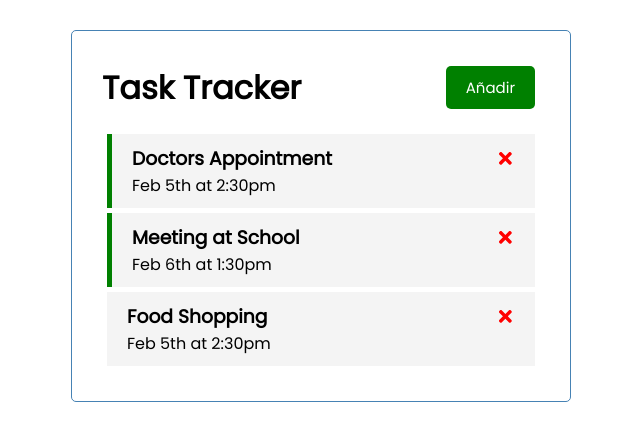
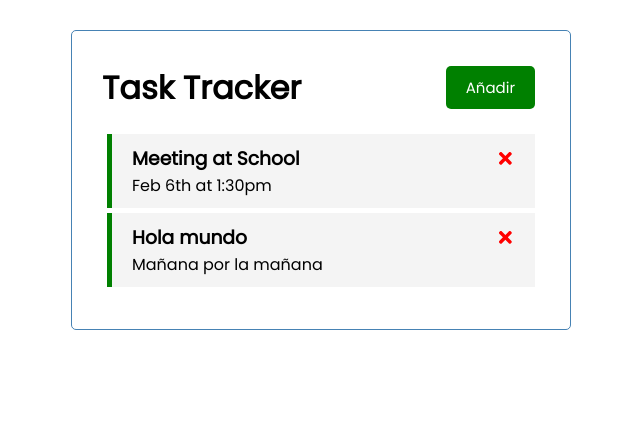
Before and after one commit to ealvar13/react-task-tracker, a React (Create React App) app: page / in a window 1280 px wide. Shown: the top 440 px of the page, without its empty margins (319-959 px from the left). Built offline with nearby package versions, Linux system fonts and the light colour scheme; data requests are answered from the project's data file.

Commit message:
Add db writing for set and delete tasks

```diff
--- a/db.json
+++ b/db.json
@@ -1,11 +1,5 @@
 {
   "tasks": [
-    {
-      "id": 1,
-      "text": "Doctors Appointment",
-      "day": "Feb 5th at 2:30pm",
-      "reminder": true
-    },
     {
       "id": 2,
       "text": "Meeting at School",
@@ -13,10 +7,10 @@
       "reminder": true
     },
     {
-      "id": 3,
-      "text": "Food Shopping",
-      "day": "Feb 5th at 2:30pm",
-      "reminder": false
+      "text": "Hola mundo",
+      "day": "Mañana por la mañana",
+      "reminder": true,
+      "id": 3
     }
   ]
 }
--- a/src/App.js
+++ b/src/App.js
@@ -25,15 +25,30 @@
   };
 
   // Add Task
-  const addTask = (task) => {
-    const id = Math.floor(Math.random() * 10000) + 1;
-    const newTask = { id, ...task };
-    setTasks([...tasks, newTask]);
+  const addTask = async (task) => {
+    const res = await fetch(`http://localhost:5000/tasks`, {
+      method: "POST",
+      headers: {
+        "Content-type": "application/json",
+      },
+      body: JSON.stringify(task),
+    });
+
+    const data = await res.json();
+
+    setTasks([...tasks, data]);
+    // const id = Math.floor(Math.random() * 10000) + 1;
+    // const newTask = { id, ...task };
+    // setTasks([...tasks, newTask]);
   };
 
   // Delete Task
 
-  const deleteTask = (id) => {
+  const deleteTask = async (id) => {
+    await fetch(`http://localhost:5000/tasks/${id}`, {
+      method: "DELETE",
+    });
+
     setTasks(tasks.filter((task) => task.id !== id));
   };
 
```
